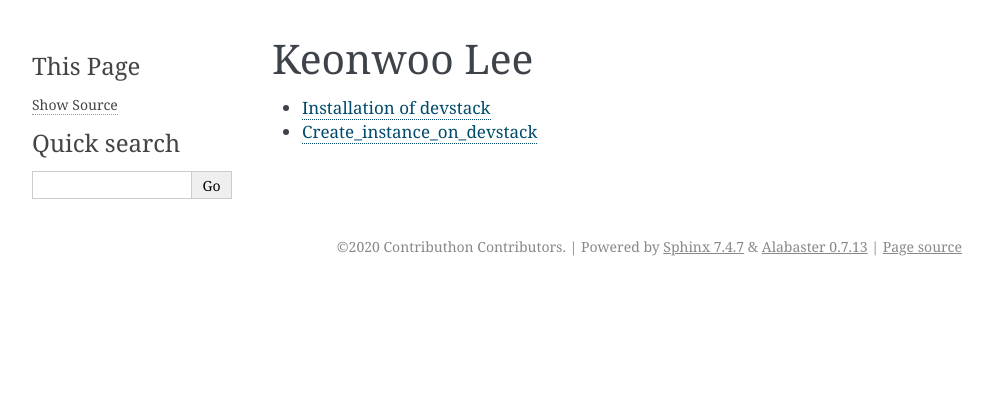
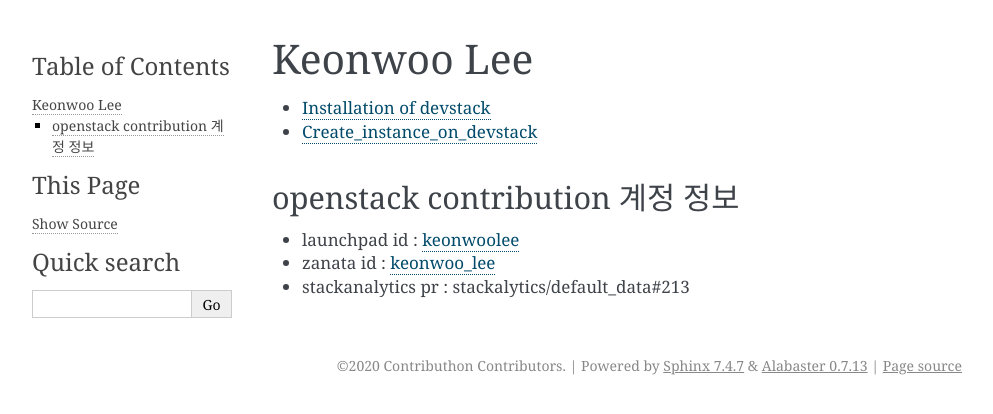
Before and after one commit to openstack-kr/contributhon-2020, a Sphinx documentation site: the page built from doc/source/keonwoo_lee/index.rst, in a window 1280 px wide. Shown: the top 414 px of the page, without its empty margins (148-1141 px from the left). Built offline with Sphinx 7.4.7, drawn with Linux system fonts in a browser that asks for light colours; the version number could not be read and is left out.

Commit message:
Add index.rst account info

```diff
--- a/doc/source/keonwoo_lee/index.rst
+++ b/doc/source/keonwoo_lee/index.rst
@@ -9,3 +9,9 @@ Keonwoo Lee
 
    install_Devstack.rst
    Create_instance_on_devstack.rst
+
+openstack contribution 계정 정보
+--------------------------------
+- launchpad id : `keonwoolee <https://launchpad.net/~keonwoolee>`_
+- zanata id : `keonwoo_lee <https://translate.openstack.org/profile/view/keonwoo_lee>`_
+- stackanalytics pr : stackalytics/default_data#213
```
